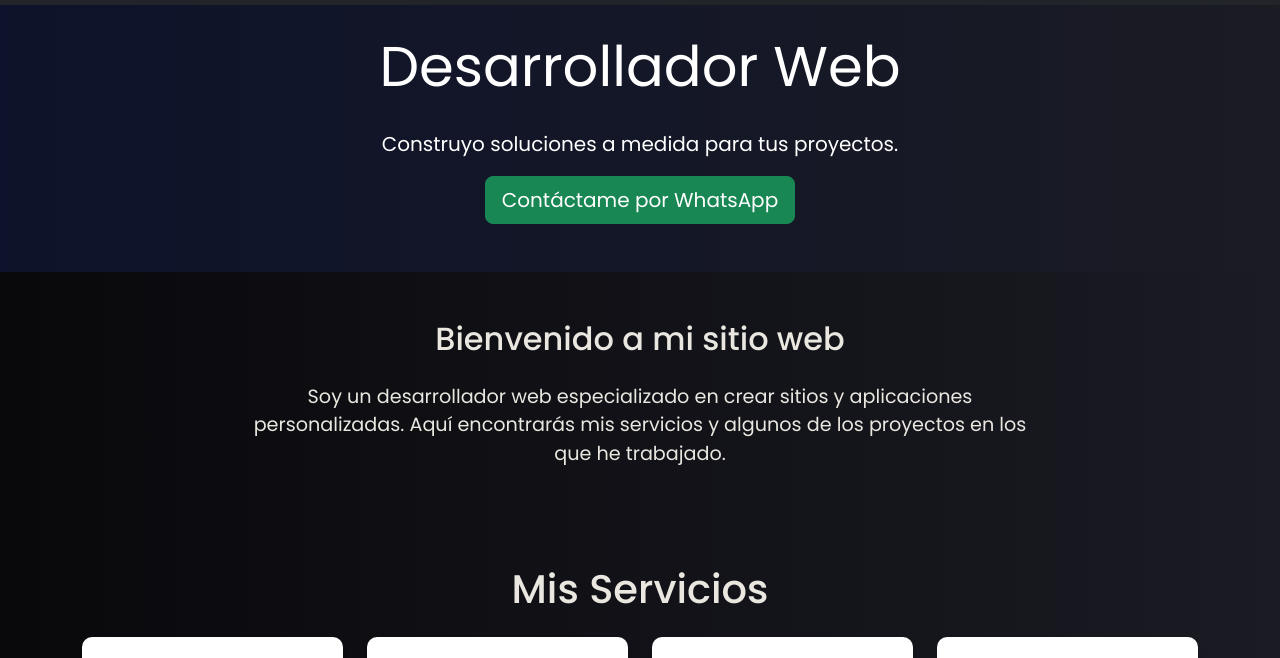
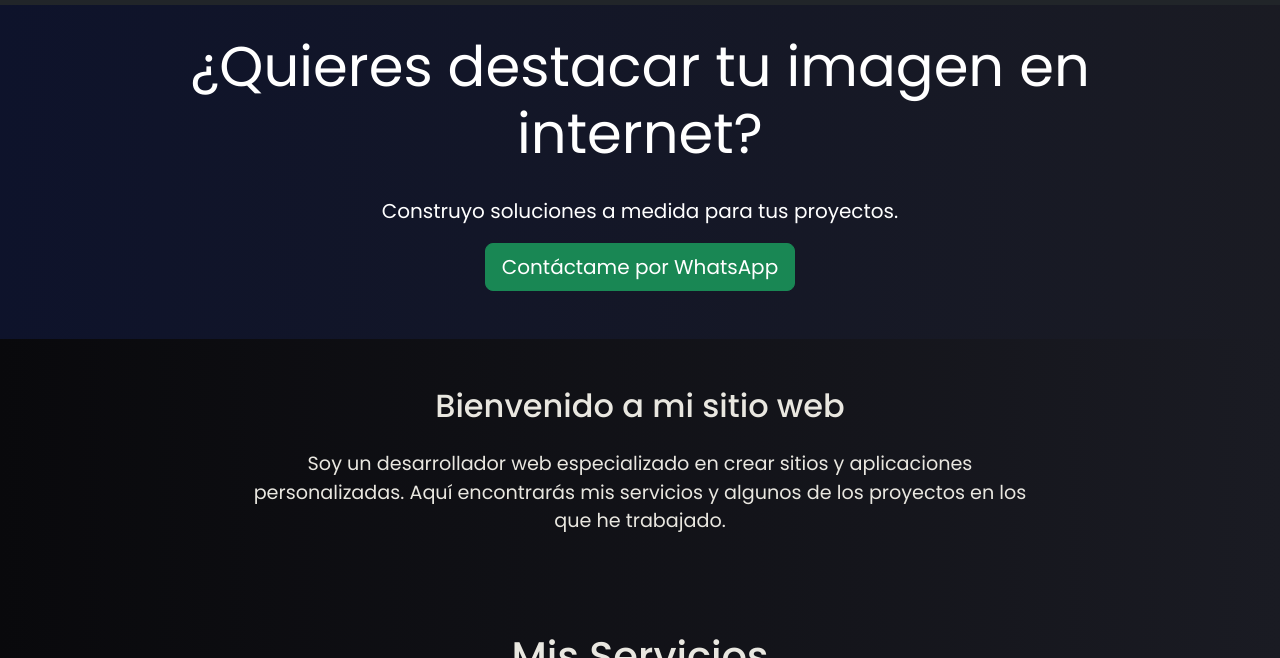
Before and after one commit to INOXBEAT/sitio-desarrollador, a plain HTML site: page index.html in a window 1280 px wide. Shown: the part 71-729 px from the top of the page. Drawn offline with nearby package versions, Linux system fonts and the light colour scheme.

Commit message:
animaciones del encabezado

```diff
--- a/index.html
+++ b/index.html
@@ -73,7 +73,9 @@
       role="navigation"
     >
       <div class="container">
-        <a class="navbar-brand" href="#"><img class="logo" src="logo.png" alt="logo"></a>
+        <a class="navbar-brand" href="#"
+          ><img class="logo" src="logo.png" alt="logo"
+        /></a>
         <button
           class="navbar-toggler"
           type="button"
@@ -107,7 +109,8 @@
     <!-- Encabezado -->
     <header class="bg-dark text-white text-center py-5" id="header">
       <div class="container">
-        <h1 class="display-4">Desarrollador Web</h1>
+        <div class="header-content">
+          <h1 class="display-4" id="slogan"></h1>
           <p class="lead">Construyo soluciones a medida para tus proyectos.</p>
           <a
             href="#"
@@ -116,6 +119,7 @@
             rel="noopener"
             >Contáctame por WhatsApp</a
           >
+        </div>
       </div>
     </header>
 
--- a/script.js
+++ b/script.js
@@ -9,6 +9,39 @@ document.querySelectorAll('.navbar-nav .nav-link').forEach(function (link) {
     bsCollapse.hide();
   });
 });
+
+//  SLOGANS
+document.addEventListener('DOMContentLoaded', function() {
+  const headerText = document.querySelector('header h1');
+  const texts = [
+      "¿Quieres destacar tu imagen en internet?",
+      "¿Necesitas una web que llame la atención?",
+      "¿Quieres conectar con más clientes potenciales?",
+      "¿Buscas una web que impulse tu negocio?"
+  ];
+  let currentIndex = 0;
+
+  // Establece el primer texto inmediatamente
+  headerText.textContent = texts[currentIndex];
+
+  function changeText() {
+      // Actualiza el texto y el índice
+      currentIndex = (currentIndex + 1) % texts.length;
+      headerText.textContent = texts[currentIndex];
+  }
+
+  // Cambia el texto cada 8 segundos
+  setInterval(changeText, 8000);
+
+  // Cambia el texto después de 8 segundos para que no se muestre el texto inicial dos veces
+  setTimeout(() => {
+    changeText(); // Cambia el texto una vez para evitar la duplicación
+  }, 8000);
+});
+
+
+
+
 
 
 //  EMAILjs
--- a/style.css
+++ b/style.css
@@ -37,16 +37,41 @@ header {
     color: #e9e7e0; /* Color de texto claro */
     text-align: center;
     padding: 1.5em 0;
+    position: relative;
+    overflow: hidden;
+}
+
+header .header-content {
+    position: relative;
+    z-index: 1;
 }
 
 header h1 {
-  font-size: 2.5em;
+    font-size: 4em; /* Tamaño grande para el slogan */
     margin-bottom: 0.5em;
+    opacity: 1;
+    animation: fadeSlide 8s ease-in-out infinite; /* Aumenta la duración para mejorar sincronización */
 }
 
-header p {
-  font-size: 1.2em;
+@keyframes fadeSlide {
+    0% {
+        opacity: 0;
+        transform: translateX(100px);
     }
+    25% {
+        opacity: 1;
+        transform: translateX(0);
+    }
+    75% {
+        opacity: 1;
+        transform: translateX(0);
+    }
+    100% {
+        opacity: 0;
+        transform: translateX(-100px);
+    }
+}
+
 
 /* Botón WhatsApp */
 .btn-whatsapp {
@@ -76,6 +101,9 @@ section#inicio p {
     margin: 0 auto;
     line-height: 1.5;
 }
+
+
+
 
 /* Barra de Navegación */
 .navbar {
```
Lines whose indentation alone changed are shown as unchanged.
